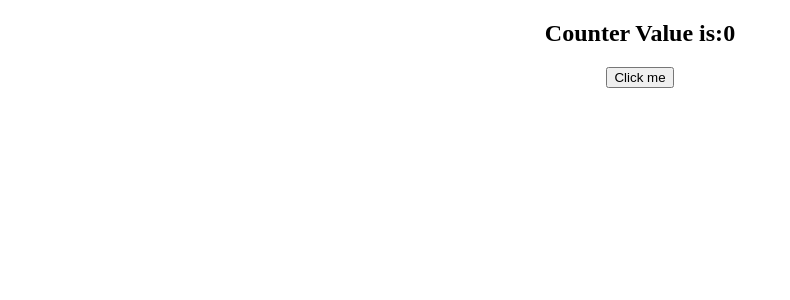
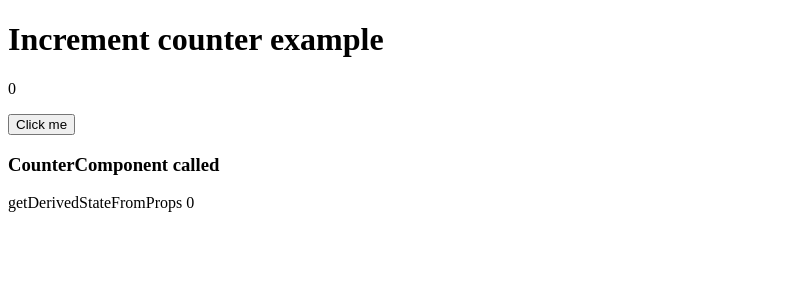
Before and after one commit to chaitalimadde/reactDemo, a React (Create React App) app: page / in a window 1280 px wide. Shown: the top 300 px of the page, without its empty margins (0-790 px from the left). Built offline with nearby package versions, Linux system fonts and the light colour scheme.

Commit message:
assignment 4 lifecycle methods

```diff
--- a/package.json
+++ b/package.json
@@ -6,7 +6,9 @@
     "@testing-library/jest-dom": "^5.16.5",
     "@testing-library/react": "^13.3.0",
     "@testing-library/user-event": "^13.5.0",
+    "bootstrap": "^5.1.1",
     "react": "^17.0.2",
+    "react-bootstrap": "^2.5.0-beta.1",
     "react-dom": "^17.0.2",
     "react-scripts": "5.0.1",
     "web-vitals": "^2.1.4"
--- a/src/App.js
+++ b/src/App.js
@@ -1,22 +1,22 @@
 import './App.css';
-import ChildComponent from './childComponent';
-import React, { useState } from 'react';
+import React from 'react';
+import CounterComponent from './CounterComponent';
 
-function App() {
-
-
-  const [isbuttonClicked, setCounter ] = useState(0);
-
-  function handleChange(newValue) {
-    setCounter(newValue);
+export default class App extends React.Component {
+  constructor(props){
+    super(props)
+    this.state = {
+        counter :0
+    }
+    }
+  render(){
+  return (
+    <div>
+    <h1>Increment counter example</h1>
+    <p>{this.state.counter}</p>
+    <button onClick={()=>{this.setState({counter: this.state.counter +1})}}>Click me</button>
+    <CounterComponent  data={this.state.counter}/>
+            </div>
+  );
   }
-
-  return (
-    <div className="App">
-              <h2>Counter Value is:{isbuttonClicked}</h2>
-        <ChildComponent  onChange={handleChange}  isbuttonClicked ={isbuttonClicked}/>
-    </div>
-  );
 }
-
-export default App;
--- /dev/null
+++ b/src/CounterComponent.js
@@ -0,0 +1,56 @@
+import React from "react";
+
+export default class CounterComponent extends React.Component{
+
+
+    constructor(props){
+        super(props)
+        this.state = {
+            counter :0
+        }
+        console.log("constructor is called")
+        }
+
+
+
+componentDidMount(){
+console.log("componentDidMount called")
+}
+
+static getDerivedStateFromProps(props, state){
+    console.log("getDerivedStateFromProps called", state);
+    return {counter: props.data *2
+
+    }
+    }
+
+    shouldComponentUpdate() {
+        return true;
+      }
+
+      getSnapshotBeforeUpdate(prevProps, prevState) {
+        document.getElementById("div1").innerHTML =
+        "Before the update, the counter was " + prevState.counter;
+      }
+
+      componentDidUpdate() {
+        document.getElementById("div2").innerHTML =
+        "The updated counter is " + this.state.counter;
+        return null
+      }
+
+      componentWillUnmount() {
+        console.log("The component is about to be unmounted.");
+      }
+
+    render(){
+        console.log("render() called")
+        return<div>
+            <h3>CounterComponent called</h3>
+            <p >getDerivedStateFromProps {this.state.counter}</p>
+            <p id="div1"></p>
+            <p id="div2"></p>
+        </div>
+
+    }
+}
--- a/src/childComponent.js
+++ /dev/null
@@ -1,18 +0,0 @@
-
-
-function ChildComponent(props){
-
-    function handleChange(event) {
-        // Here, we invoke the callback with the new value
-        props.onChange(props.isbuttonClicked +1);
-    }
-
-  return (
-    <div>
-        <button onClick={handleChange} isbuttonClicked = {props.value}>Click me</button>
-    </div>
-  );
-}
-
-
-export default ChildComponent;
--- a/src/index.js
+++ b/src/index.js
@@ -1,6 +1,5 @@
 import { StrictMode } from 'react';
 import { render } from 'react-dom';
-
 import App from './App';
 
 const rootElement = document.getElementById('root');
```
Also changed, not shown: src/reportWebVitals.js (deleted, +0 -13 lines), src/setupTests.js (deleted, +0 -5 lines), 1 other file (tests, documents, lock files or other folders).
